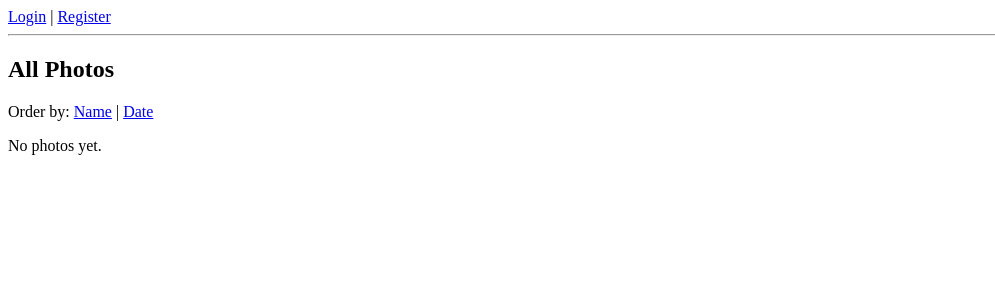
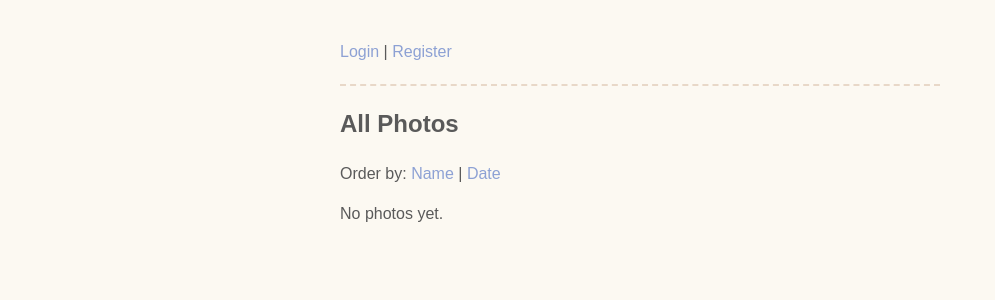
Before and after one commit to julilly/felho_photo_app, a Django app: page / in a window 1280 px wide. Shown: the top 300 px of the page, without its empty margins (0-995 px from the left). Run offline with Django 5.2, Linux system fonts and the light colour scheme; data that the repository does not hold is empty.

Commit message:
base html design imporved

```diff
--- a/photo_app/photos/templates/photos/base.html
+++ b/photo_app/photos/templates/photos/base.html
@@ -2,6 +2,43 @@
 <html>
 <head>
     <title>Photos App</title>
+    <style>
+        body {
+            background-color: #fcf9f2;
+            color: #5a5a5a;
+            font-family: sans-serif;
+            max-width: 600px;
+            margin: 40px auto;
+            padding: 0 20px;
+            line-height: 1.5;
+        }
+        a {
+            color: #8da1d4;
+            text-decoration: none;
+        }
+        a:hover {
+            text-decoration: underline;
+        }
+        hr {
+            border: 0;
+            border-top: 2px dashed #e8d8c8;
+            margin: 20px 0;
+        }
+        button {
+            background-color: #b5d5c5;
+            border: none;
+            padding: 5px 15px;
+            border-radius: 4px;
+            color: #444;
+            cursor: pointer;
+        }
+        button:hover {
+            background-color: #9ebfac;
+        }
+        img {
+            border-radius: 8px;
+        }
+    </style>
 </head>
 <body>
 
```
